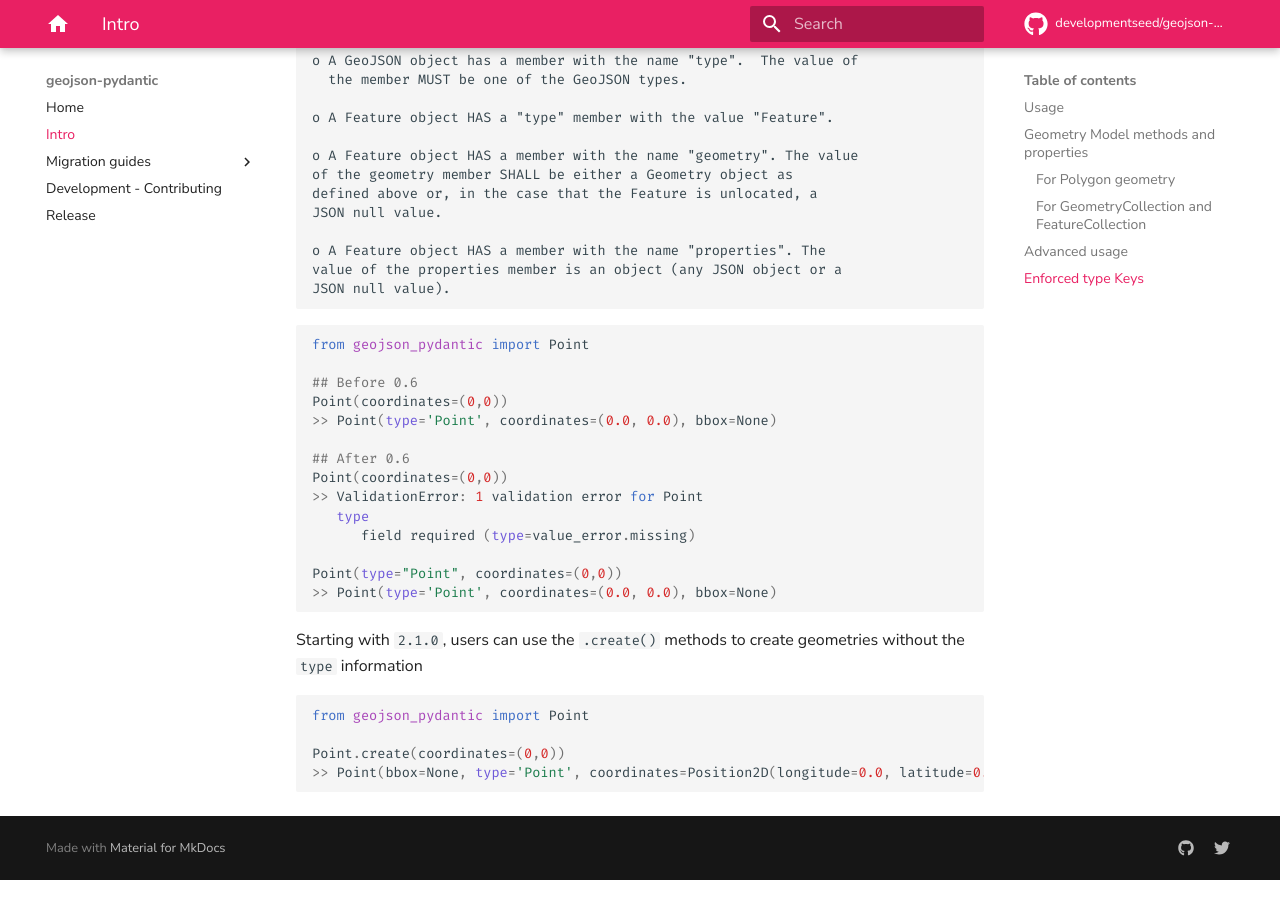
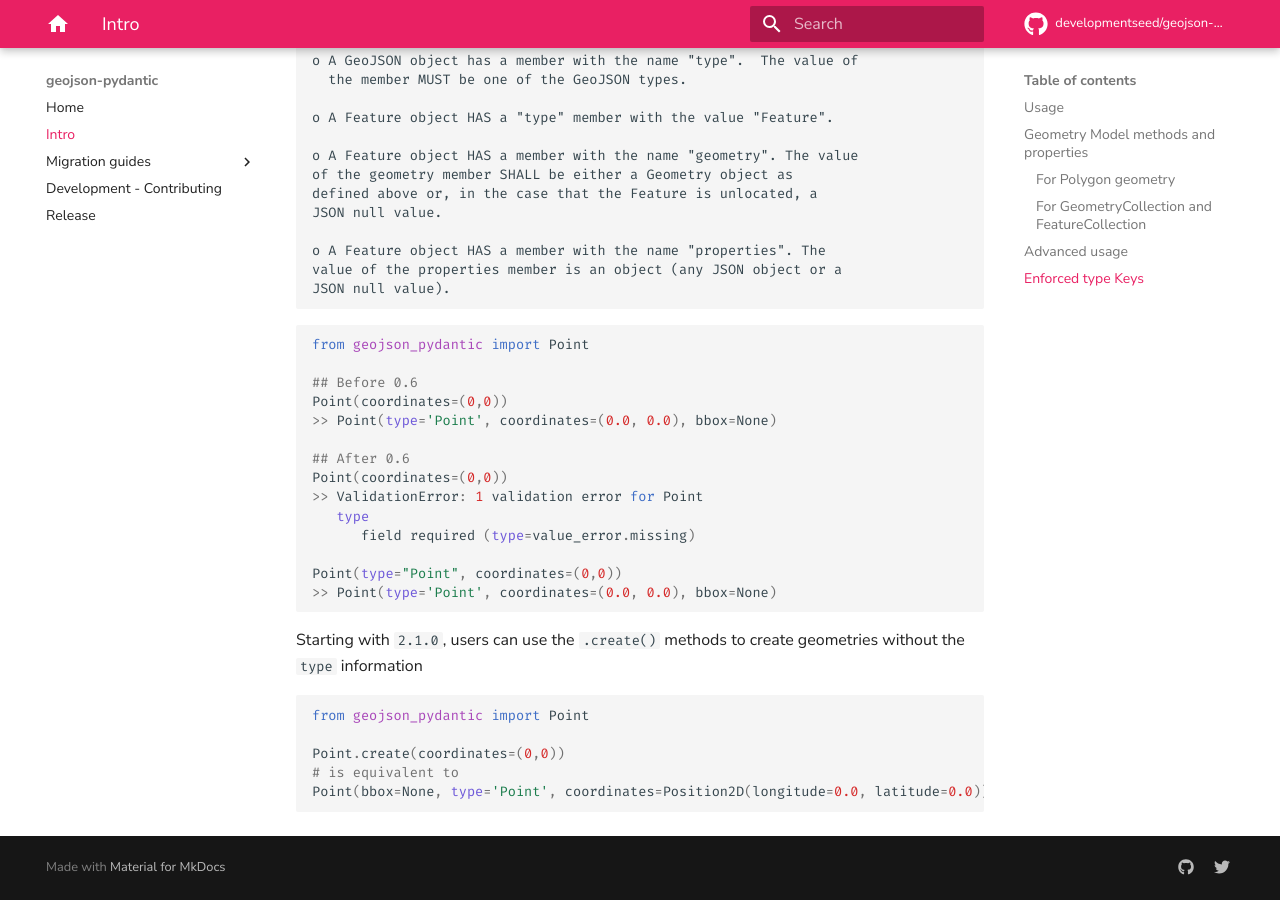
Before and after one commit to developmentseed/geojson-pydantic, an MkDocs documentation site: the page built from docs/src/intro.md, in a window 1280 px wide and 900 px high, scrolled down 3546 px. Built offline with MkDocs 1.6.1 and Material for MkDocs 9.7.7, drawn with Linux system fonts in a browser that asks for light colours; comment, search, counter and statistics services are not loaded.

Commit message:
Update docs/src/intro.md
Co-authored-by: Pete Gadomski <pete.gadomski@gmail.com>

````diff
--- a/docs/src/intro.md
+++ b/docs/src/intro.md
@@ -195,5 +195,6 @@ Starting with `2.1.0`, users can use the `.create()` methods to create geometrie
 from geojson_pydantic import Point
 
 Point.create(coordinates=(0,0))
->> Point(bbox=None, type='Point', coordinates=Position2D(longitude=0.0, latitude=0.0))
+# is equivalent to
+Point(bbox=None, type='Point', coordinates=Position2D(longitude=0.0, latitude=0.0))
 ```
````
